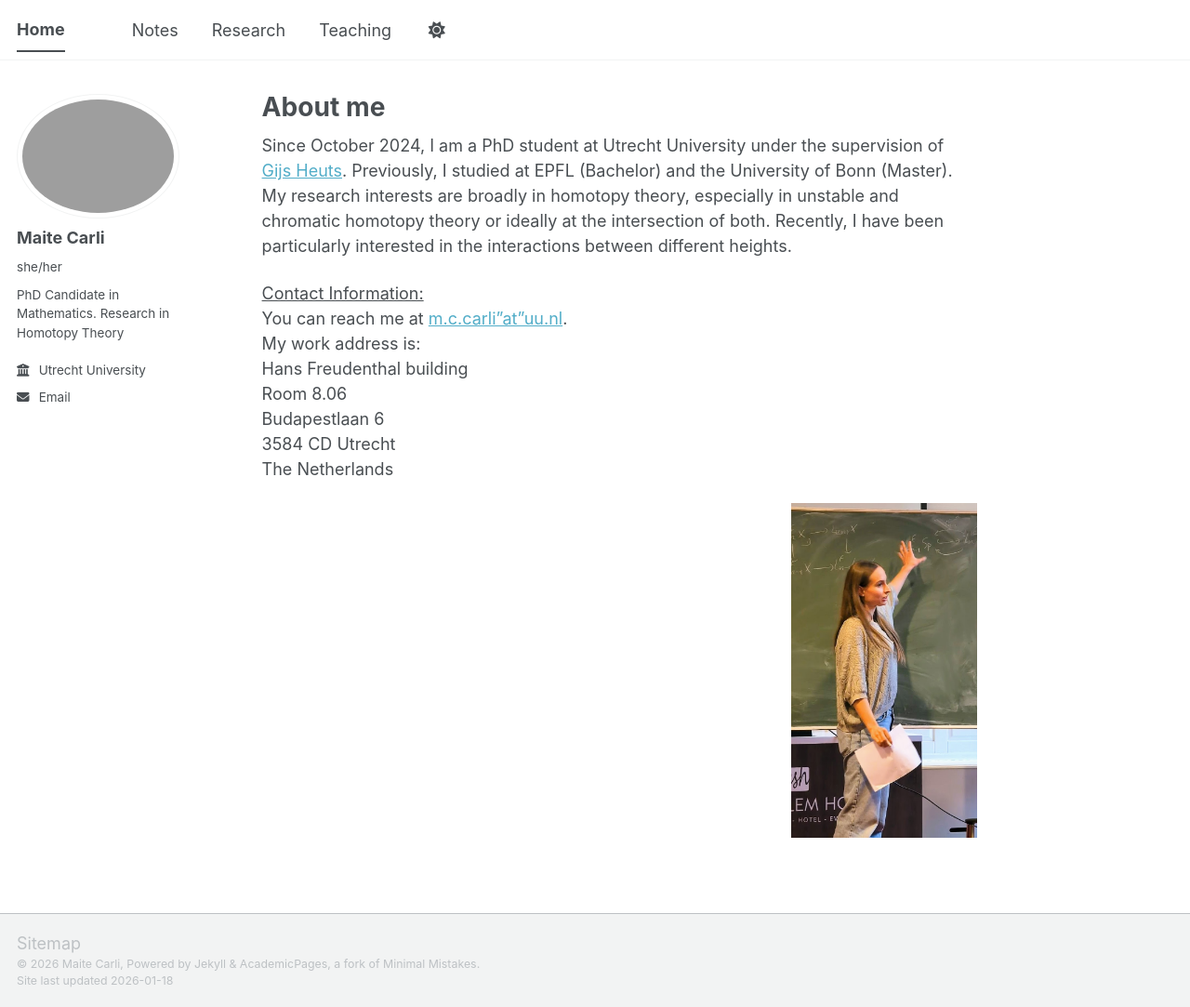
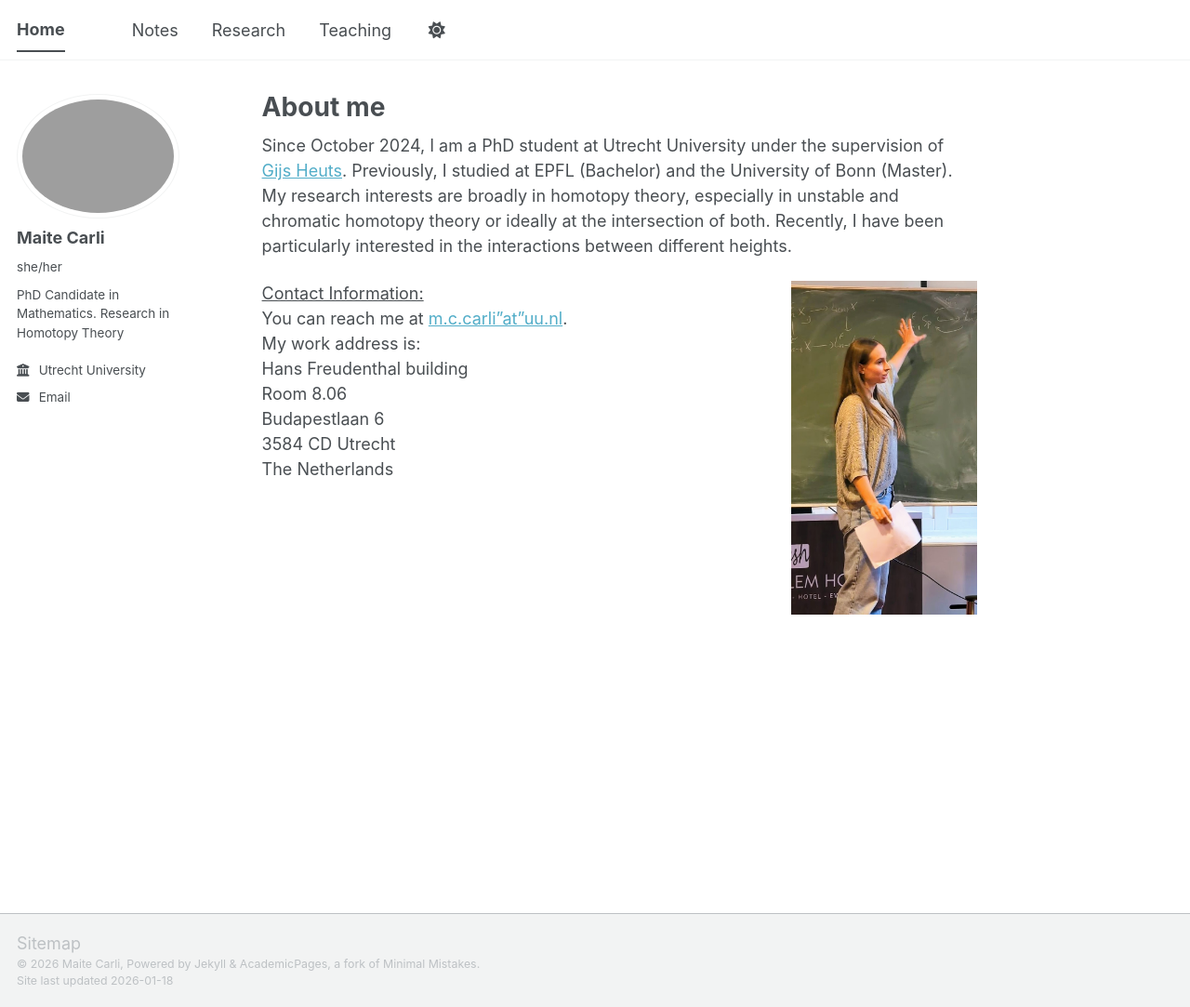
Before and after one commit to Maite-Carli/Maite-Carli.github.io, a Jekyll site: the page built from _pages/about.md, in a window 1280 px wide and 1083 px high. Shown: the whole window at 93% size. Built offline with Jekyll 4.4.1, drawn with Linux system fonts in a browser that asks for light colours; a script bundle is joined from its source files by our own code; library files that are not in the unit come from our copies.

Commit message:
Update about.md

```diff
--- a/_pages/about.md
+++ b/_pages/about.md
@@ -10,7 +10,7 @@ redirect_from:
 Since October 2024, I am a PhD student at Utrecht University under the supervision of [Gijs Heuts](https://sites.google.com/site/gijsheuts/home). Previously, I studied at EPFL (Bachelor) and the University of Bonn (Master).
 My research interests are broadly in homotopy theory, especially in unstable and chromatic homotopy theory or ideally at the intersection of both. Recently, I have been particularly interested in the interactions between different heights.
 
-
+<img src="../images/IMG_7860.JPG" alt="My Picture" width="200" style="float:right; margin-left: 15px;">
 <span style="text-decoration: underline;">Contact Information:</span>
 You can reach me at [m.c.carli"at"uu.nl](mailto:m.c.carli@uu.nl).
 My work address is:
@@ -19,5 +19,3 @@ Room 8.06
 Budapestlaan 6
 3584 CD Utrecht
 The Netherlands
-
-<img src="../images/IMG_7860.JPG" alt="My Picture" width="200" style="float:right; margin-left: 15px;">
```
